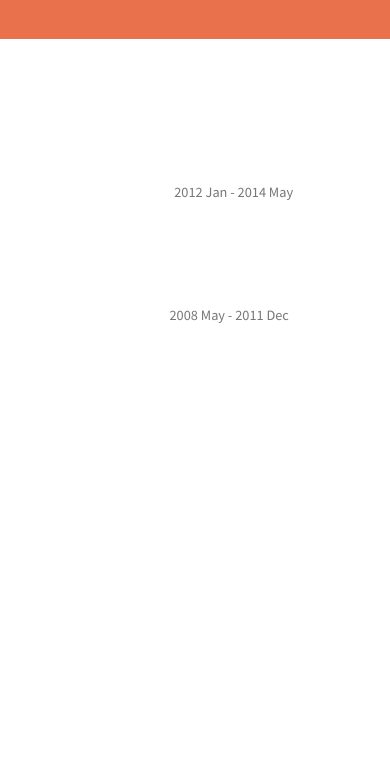
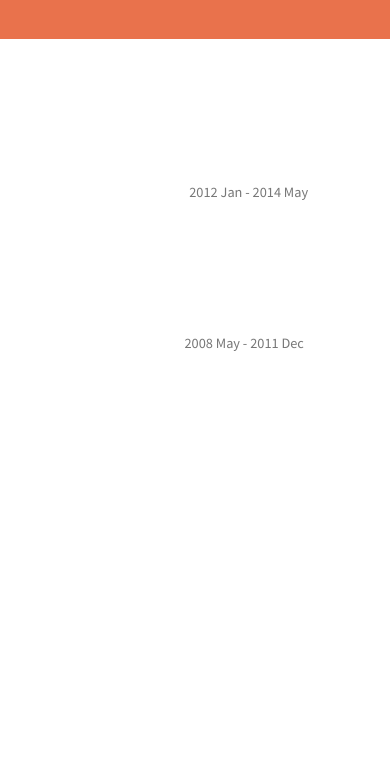
Before and after one commit to paramjitladiestailor/paramjitladiestailor.github.io, a plain HTML site: page index.html in a window 390 px wide. Shown: the part 4904-5684 px from the top of the page. Drawn offline with Linux system fonts and the light colour scheme.

Commit message:
Stimulus

```diff
--- a/css/templatemo-style.css
+++ b/css/templatemo-style.css
@@ -668,7 +668,6 @@ footer {
   #about .container,
   #experience .container,
   #service .container,
-  #education .container,
   #contact .container {
     padding-right: 15px;
     padding-left: 15px;
@@ -676,7 +675,6 @@ footer {
 
   #about .col-md-3,
   #experience .col-md-6,
-  #education .col-md-6,
   #contact .col-md-3 {
     padding: 0;
     margin: 0;
```
